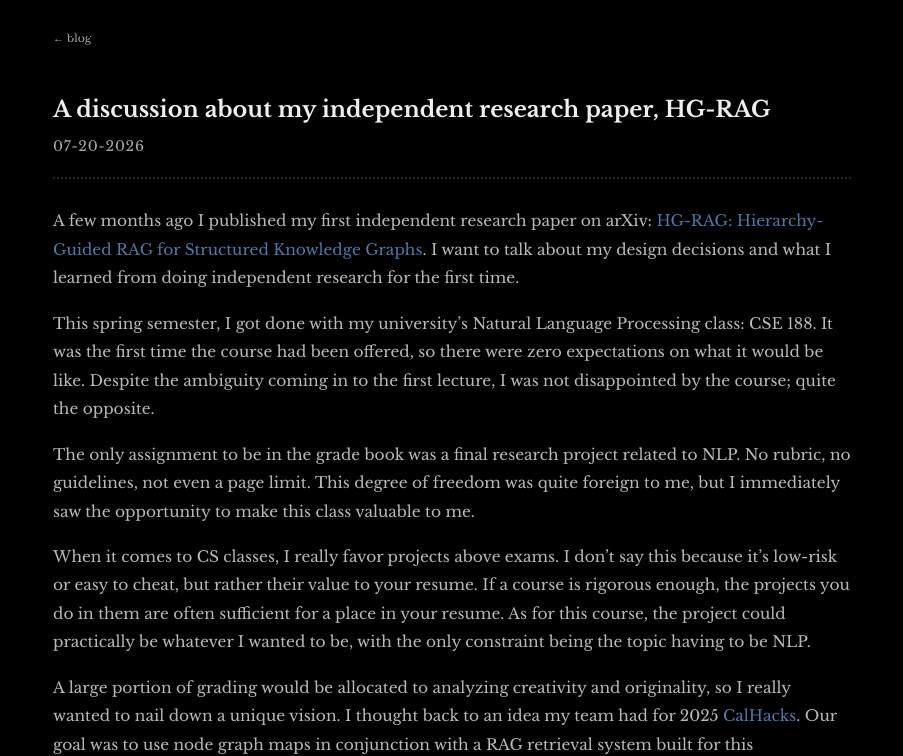
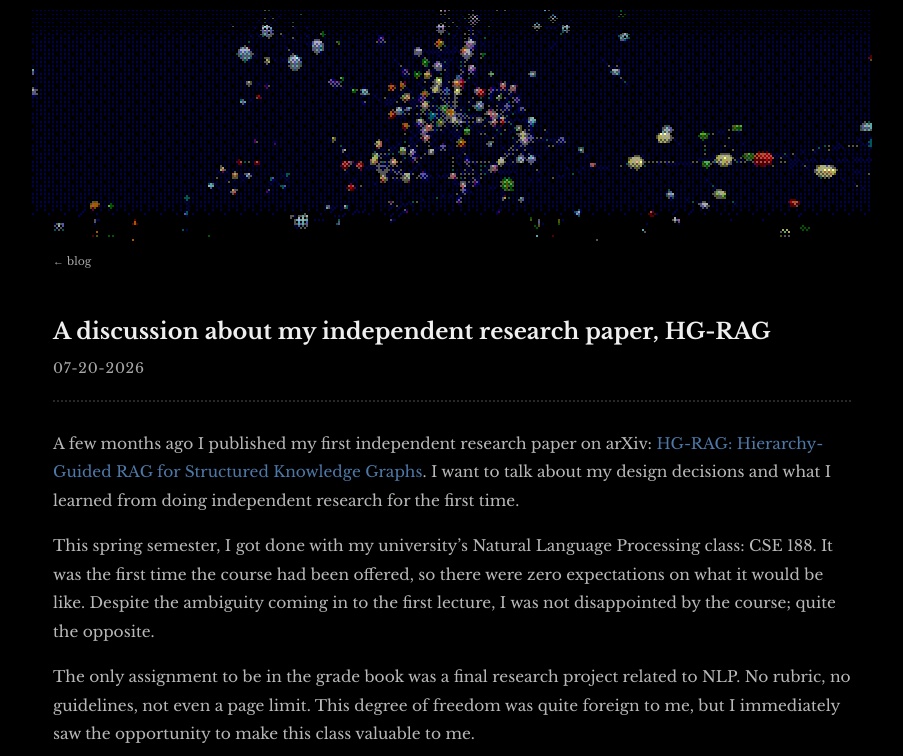
Before and after one commit to Pranubot/pranu.dev, a plain HTML site: page blog/posts/hg-rag/index.html in a window 1280 px wide. Shown: the part 69-825 px from the top of the page, without its empty margins (188-1091 px from the left). Drawn offline with nearby package versions, Linux system fonts and the light colour scheme; files that its build step writes are made by us from their sources.

Commit message:
added blog post banners and updated current entries with banners

```diff
--- a/blog/posts/hg-rag/index.html
+++ b/blog/posts/hg-rag/index.html
@@ -14,6 +14,10 @@
   <div id="site-header"></div>
 
   <main>
+    <div class="post-banner">
+      <img src="images/blog/HG-RAG/node-banner.png" class="post-banner-img" alt="" fetchpriority="high" style="object-position: center 30%;">
+    </div>
+
     <div class="wrapper">
 
       <a href="blog/index.html" class="post-back">← blog</a>
--- a/css/style.css
+++ b/css/style.css
@@ -110,6 +110,7 @@ img {
 .site-nav::after,
 .banner-wrap::after,
 .page-banner-wrap::after,
+.post-banner::after,
 .site-footer::before {
   content: '';
   position: absolute;
@@ -131,6 +132,7 @@ img {
 /* Same fade, flipped: nothing at the top, solid at the bottom */
 .banner-wrap::after,
 .page-banner-wrap::after,
+.post-banner::after,
 .site-footer::before {
   -webkit-mask-position: 0 24px, 0 16px, 0 8px, 0 0;
           mask-position: 0 24px, 0 16px, 0 8px, 0 0;
@@ -1093,6 +1095,36 @@ main {
 }
 
 /* BLOG POST */
+
+/* Post banner: the post's image, colour-dithered by js/dither.js,
+   fading into the page like .page-banner-wrap. Set the crop per post
+   with an inline object-position on the <img>. */
+.post-banner {
+  width: 100%;
+  max-width: var(--max-width);
+  height: 240px;
+  margin: 0 auto;
+  background: var(--bg);
+  overflow: hidden;
+  position: relative;
+  line-height: 0;
+}
+
+.post-banner::after {
+  bottom: 0;
+}
+
+.post-banner .dither-media {
+  height: 100%;
+}
+
+.post-banner-img {
+  width: 100%;
+  height: 100%;
+  object-fit: cover;
+  object-position: center;
+}
+
 .post-article-header {
   padding: 2rem 0 1.5rem;
   margin-bottom: 2rem;
@@ -1183,6 +1215,10 @@ main {
   margin-bottom: 1.0rem;
 }
 
+.post-banner + .wrapper .post-back {
+  margin-top: 0.75rem;
+}
+
 .post-back:hover {
   color: var(--accent);
   text-decoration: none;
@@ -1257,6 +1293,7 @@ hr.dashed {
   .post-date   { min-width: unset; }
   .contact-item { flex-direction: column; gap: 0.3rem; align-items: flex-start; }
   .post-figure-row { flex-direction: column; }
+  .post-banner { height: 160px; }
 }
 
 @media (prefers-reduced-motion: reduce) {
--- a/js/dither.js
+++ b/js/dither.js
@@ -3,6 +3,8 @@
 //   banners  <canvas class="page-banner-canvas" data-seed="N"> on inner pages
 //   media    project images / video / blog figures render dithered and
 //            dissolve to the original while in the middle of the screen
+//   post     <img class="post-banner-img"> at the top of blog posts, dithered
+//            in its own colours, dissolving to the original on hover
 //   veil     Bayer dissolve when entering and leaving a page
 //
 // Palettes come from css/style.css: --dither-0..5 (greyscale, media) and
@@ -14,6 +16,9 @@
 // Config
 
 const MEDIA = '.project-card-img, .project-poster-thumb, .post-img';
+const POST_BANNER = '.post-banner-img';
+const COLOR_LEVELS = 4;  // per-channel steps for colour-dithered post banners
+const COLOR_BLACK  = 16; // channel values at or below this stay pure black
 
 const CELL       = 2;    // css px per dither cell (media, banners)
 const VEIL_CELL  = 4;    // chunkier cells for page transitions
@@ -238,9 +243,37 @@ function ditherPixels(src, out, w, h) {
   }
 }
 
+// Per-channel ordered dither: keeps the image's own colours
+function ditherColor(src, out, w, h) {
+  const n = COLOR_LEVELS - 1;
+  for (let y = 0; y < h; y++) {
+    for (let x = 0; x < w; x++) {
+      const i = (y * w + x) * 4, th = bayerAt(x, y);
+      for (let c = 0; c < 3; c++) {
+        const v = (Math.max(0, src[i + c] - COLOR_BLACK) / (255 - COLOR_BLACK)) * n;
+        const k = Math.floor(v);
+        out[i + c] = Math.round(((v - k > th ? k + 1 : k) / n) * 255);
+      }
+      out[i + 3] = src[i + 3] < 128 ? 0 : 255;
+    }
+  }
+}
+
+// object-position as [0..1, 0..1]; non-percentage values fall back to centre
+function objectPosition(el) {
+  const parts = getComputedStyle(el).objectPosition.split(' ');
+  const frac = v => (v && v.endsWith('%') ? parseFloat(v) / 100 : 0.5);
+  return [frac(parts[0]), frac(parts[1])];
+}
+
 class DitherMedia {
-  constructor(el) {
+  // opts.dither: pixel function (greyscale by default)
+  // opts.cover:  mirror object-fit: cover when sampling
+  // opts.reveal: 'focus' (middle of the screen) or 'hover'
+  constructor(el, opts = {}) {
     this.el = el;
+    this.ditherFn = opts.dither || ditherPixels;
+    this.cover = !!opts.cover;
     this.isVideo = el.tagName === 'VIDEO';
     this.t = 0;          // 0 = fully dithered, 1 = original showing
     this.target = 0;
@@ -261,8 +294,13 @@ class DitherMedia {
     // clear while any part of it crosses the focus band, re-dither when it leaves.
     // Entries can batch up during layout shifts, so always read the newest one.
     const latest = entries => entries[entries.length - 1].isIntersecting;
-    new IntersectionObserver(entries => this.animateTo(latest(entries) ? 1 : 0),
-      { rootMargin: FOCUS_BAND }).observe(this.wrap);
+    if (opts.reveal === 'hover') {
+      this.wrap.addEventListener('pointerenter', () => this.animateTo(1));
+      this.wrap.addEventListener('pointerleave', () => this.animateTo(0));
+    } else {
+      new IntersectionObserver(entries => this.animateTo(latest(entries) ? 1 : 0),
+        { rootMargin: FOCUS_BAND }).observe(this.wrap);
+    }
     new IntersectionObserver(entries => { this.visible = latest(entries); }).observe(this.wrap);
 
     const ready = () => { this.layout(); new ResizeObserver(() => this.layout()).observe(el); };
@@ -295,15 +333,25 @@ class DitherMedia {
   sample() {
     if (!this.w) return;
     try {
-      this.wctx.drawImage(this.el, 0, 0, this.w, this.h);
+      this.drawSource();
       const src = this.wctx.getImageData(0, 0, this.w, this.h).data;
-      ditherPixels(src, this.dithered, this.w, this.h);
+      this.ditherFn(src, this.dithered, this.w, this.h);
     } catch (err) {
       // tainted canvas (e.g. opened over file://); just show the original
       this.destroy();
       return;
     }
     this.paint();
+  }
+
+  drawSource() {
+    const el = this.el, w = this.w, h = this.h;
+    if (!this.cover) { this.wctx.drawImage(el, 0, 0, w, h); return; }
+    const iw = el.naturalWidth, ih = el.naturalHeight;
+    const scale = Math.max(w / iw, h / ih);
+    const sw = w / scale, sh = h / scale;
+    const [px, py] = objectPosition(el);
+    this.wctx.drawImage(el, (iw - sw) * px, (ih - sh) * py, sw, sh, 0, 0, w, h);
   }
 
   paint() {
@@ -342,6 +390,11 @@ class DitherMedia {
 function initMedia() {
   document.querySelectorAll(MEDIA).forEach(el => {
     if (el.dataset.dither !== 'off') new DitherMedia(el);
+  });
+  document.querySelectorAll(POST_BANNER).forEach(el => {
+    if (el.dataset.dither !== 'off') {
+      new DitherMedia(el, { dither: ditherColor, cover: true, reveal: 'hover' });
+    }
   });
 }
 
```
Also changed, not shown: blog/posts/blackwall/index.html (+4 -0 lines), images/blog/Blackwall/blackwall-banner.jpeg (added), images/blog/HG-RAG/node-banner.png (added), package-lock.json (added).
